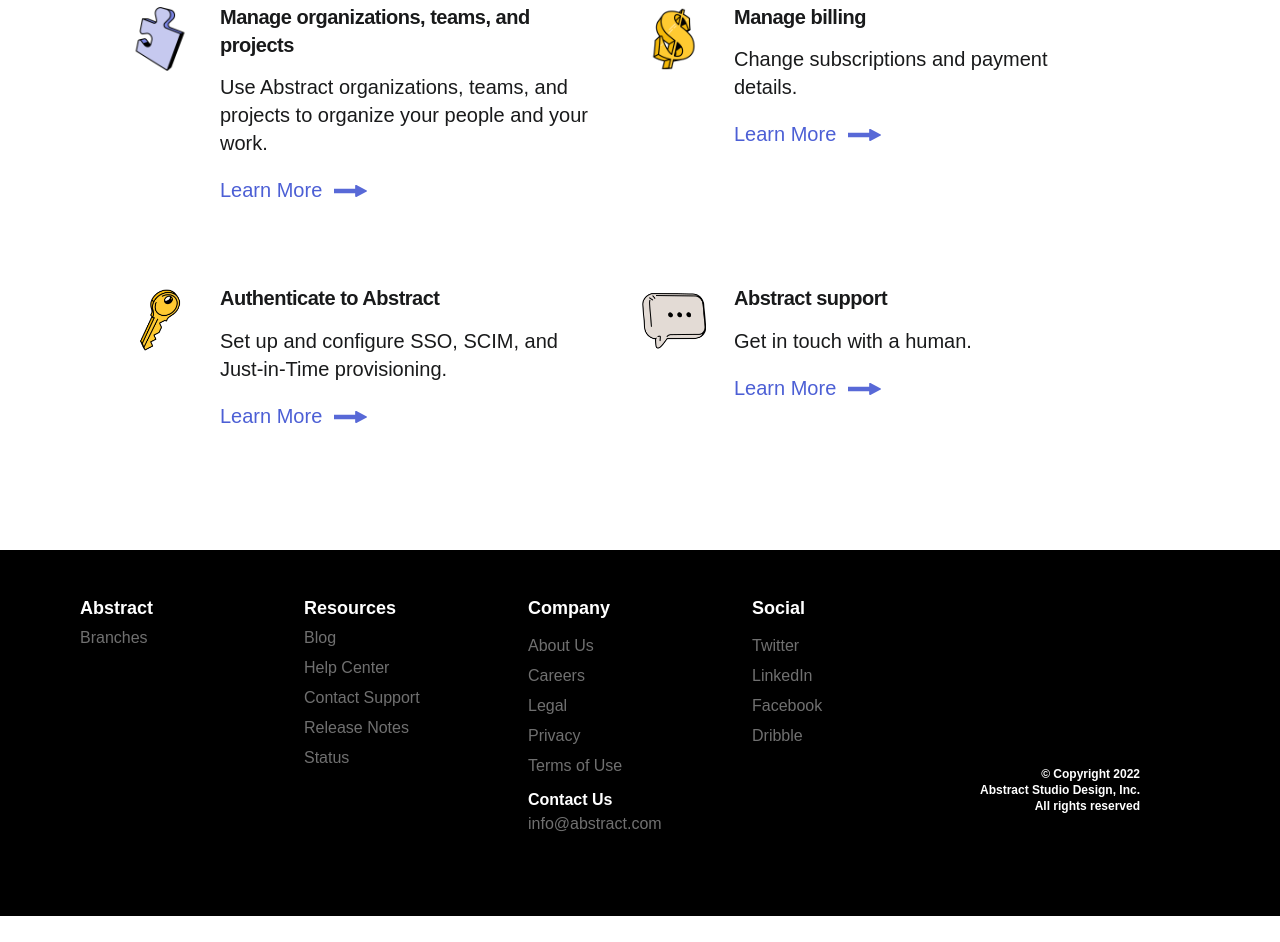
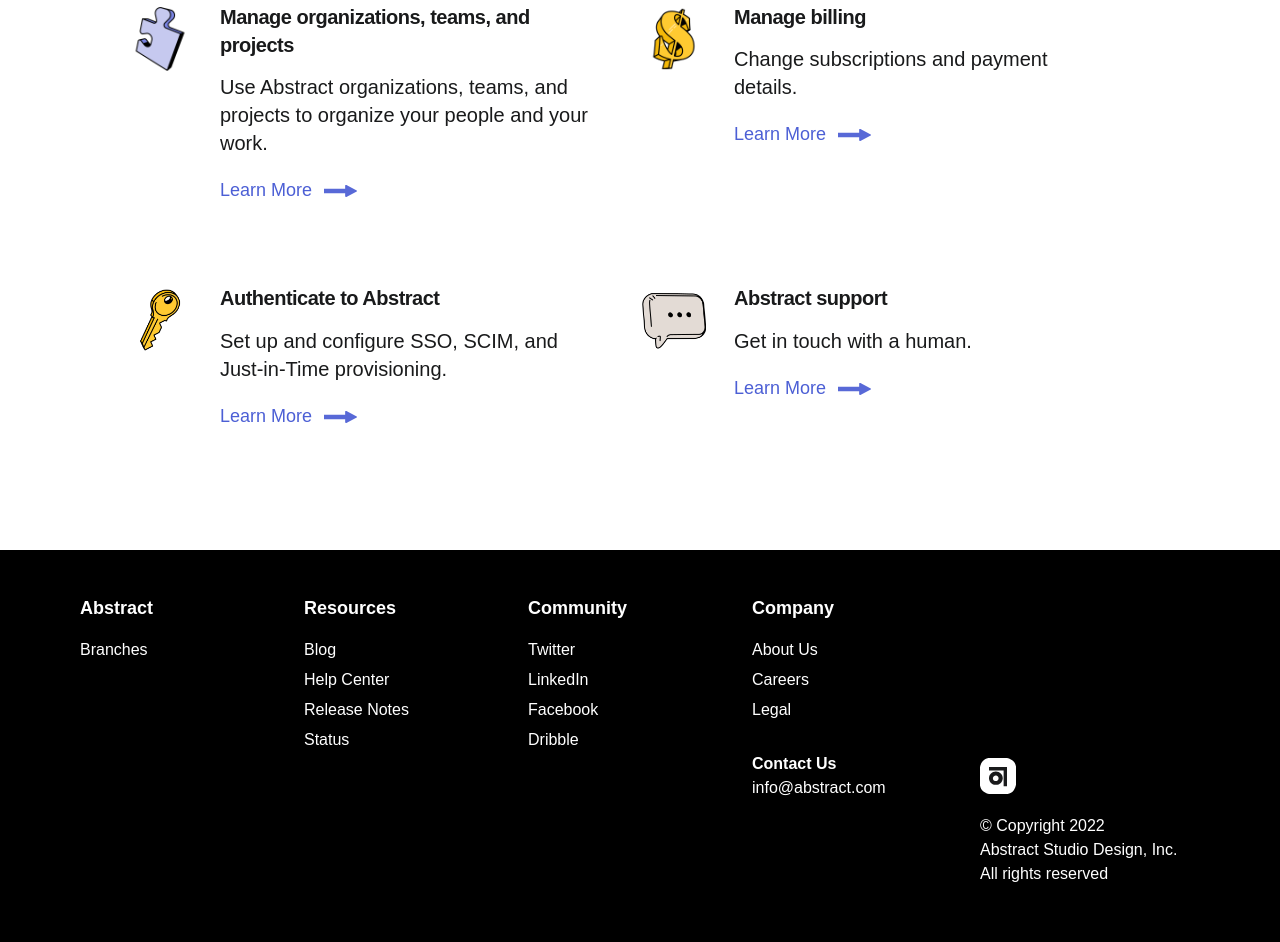
Before and after one commit to Massa-Albani4/abstract-help-page, a website: page public/index.html in a window 1280 px wide. Shown: the part 957-1899 px from the top of the page. Before the commit the page ends 1873 px from the top, so only its background shows below. Drawn offline with Linux system fonts and the light colour scheme.

Commit message:
Update footer styles for desktops

```diff
--- a/public/index.html
+++ b/public/index.html
@@ -215,7 +215,7 @@
                 designs in one place.
               </p>
               <div
-                class="mt-[1.2rem] flex flex-row items-center text-base font-semibold text-blue-200 lg:text-xl lg:font-normal 2xl:text-[1.2rem] 2xl:font-medium"
+                class="mt-[1.2rem] flex flex-row items-center text-base font-semibold text-blue-200 lg:font-normal xl:text-lg 2xl:text-[1.2rem] 2xl:font-medium"
               >
                 <a href="#">Learn More</a>
                 <img
@@ -245,7 +245,7 @@
                 details, and password.
               </p>
               <div
-                class="mt-[1.2rem] flex flex-row items-center text-base font-semibold text-blue-200 lg:text-xl lg:font-normal 2xl:text-[1.2rem] 2xl:font-medium"
+                class="mt-[1.2rem] flex flex-row items-center text-base font-semibold text-blue-200 lg:text-xl lg:font-normal xl:text-lg 2xl:text-[1.2rem] 2xl:font-medium"
               >
                 <a href="#">Learn More</a>
                 <img
@@ -275,7 +275,7 @@
                 people and your work.
               </p>
               <div
-                class="mt-[1.2rem] flex flex-row items-center text-base font-semibold text-blue-200 lg:text-xl lg:font-normal 2xl:text-[1.2rem] 2xl:font-medium"
+                class="mt-[1.2rem] flex flex-row items-center text-base font-semibold text-blue-200 lg:text-xl lg:font-normal xl:text-lg 2xl:text-[1.2rem] 2xl:font-medium"
               >
                 <a href="#">Learn More</a>
                 <img
@@ -304,7 +304,7 @@
                 Change subscriptions and payment details.
               </p>
               <div
-                class="mt-[1.2rem] flex flex-row items-center text-base font-semibold text-blue-200 lg:text-xl lg:font-normal 2xl:text-[1.2rem] 2xl:font-medium"
+                class="mt-[1.2rem] flex flex-row items-center text-base font-semibold text-blue-200 lg:text-xl lg:font-normal xl:text-lg 2xl:text-[1.2rem] 2xl:font-medium"
               >
                 <a href="#">Learn More</a>
                 <img
@@ -331,7 +331,7 @@
                 Set up and configure SSO, SCIM, and Just-in-Time provisioning.
               </p>
               <div
-                class="mt-[1.2rem] flex flex-row items-center text-base font-semibold text-blue-200 lg:text-xl lg:font-normal 2xl:text-[1.2rem] 2xl:font-medium"
+                class="mt-[1.2rem] flex flex-row items-center text-base font-semibold text-blue-200 lg:text-xl lg:font-normal xl:text-lg 2xl:text-[1.2rem] 2xl:font-medium"
               >
                 <a href="#">Learn More</a>
                 <img
@@ -358,7 +358,7 @@
                 Get in touch with a human.
               </p>
               <div
-                class="mt-[1.2rem] flex flex-row items-center text-base font-semibold text-blue-200 lg:text-xl lg:font-normal 2xl:text-[1.2rem] 2xl:font-medium"
+                class="mt-[1.2rem] flex flex-row items-center text-base font-semibold text-blue-200 lg:text-xl lg:font-normal xl:text-lg 2xl:text-[1.2rem] 2xl:font-medium"
               >
                 <a href="#">Learn More</a>
                 <img
@@ -373,7 +373,7 @@
       </section>
     </main>
     <footer
-      class="grid grid-rows-[auto,auto] bg-black-200 px-10 pb-20 md:pl-8 md:pr-3 xl:px-20 2xl:px-24"
+      class="grid grid-rows-[auto,auto] bg-black-200 px-10 pb-20 text-white md:pl-8 md:pr-3 xl:px-20 xl:pb-14 2xl:px-24"
     >
       <div class="mt-6 w-64 md:mt-11 xl:hidden 2xl:ml-[20.4rem]">
         <img
@@ -384,62 +384,27 @@
         />
       </div>
       <div
-        class="xl:grid-cols-footer font-GT-America text-gray sm:hidden md:grid md:w-[41.6rem] md:grid-cols-4 2xl:grid 2xl:w-[55rem]"
+        class="xl:grid-cols-footer font-GT-America sm:hidden md:grid md:w-[41.6rem] md:grid-cols-4 2xl:grid 2xl:w-[55rem]"
       >
         <div class="mt-11 flex flex-col text-base md:mt-7 xl:mt-11">
-          <p class="text-2xl font-semibold text-white md:text-lg 2xl:text-2xl">
-            Abstract
-          </p>
-          <a class="mt-2 md:mb-1.5 md:mt-1 2xl:mt-4" href="#">Branches</a>
+          <p class="text-2xl font-semibold md:text-lg 2xl:text-2xl">Abstract</p>
+          <a class="mt-2 md:mb-1.5 md:mt-1 xl:mt-4 2xl:mt-4" href="#"
+            >Branches</a
+          >
         </div>
         <div class="mt-11 flex flex-col text-base md:mt-7 xl:mt-11">
-          <p class="text-2xl font-semibold text-white md:text-lg 2xl:text-2xl">
+          <p class="text-2xl font-semibold md:text-lg 2xl:text-2xl">
             Resources
           </p>
-          <a class="mt-2 md:mb-1.5 md:mt-1 2xl:mt-4" href="#">Blog</a>
+          <a class="mt-2 md:mb-1.5 md:mt-1 xl:mt-4 2xl:mt-4" href="#">Blog</a>
           <a class="md:mb-1.5" href="#">Help Center</a>
-          <a class="md:mb-1.5" href="#">Contact Support</a>
           <a class="md:mb-1.5" href="#">Release Notes</a>
           <a class="md:mb-1.5" href="#">Status</a>
         </div>
         <div class="mt-11 flex flex-col md:mt-7 xl:mt-11">
-          <p
-            class="text-[1.51rem] font-semibold text-white md:text-lg 2xl:text-2xl"
-          >
-            Company
-          </p>
+          <p class="text-2xl font-semibold md:text-lg">Community</p>
           <a
-            class="hr-[1.08rem] mt-2 text-base md:mb-1.5 md:mt-1 lg:mt-3 lg:text-base 2xl:mt-4 2xl:text-[.97rem]"
-            href="#"
-            >About Us</a
-          >
-          <a class="text-base md:mb-1.5 lg:text-base 2xl:text-[.97rem]" href="#"
-            >Careers</a
-          >
-          <a class="text-base md:mb-1.5 lg:text-base 2xl:text-[.97rem]" href="#"
-            >Legal</a
-          >
-          <a class="text-base md:mb-1.5 lg:text-base 2xl:text-[.97rem]" href="#"
-            >Privacy</a
-          >
-          <a class="text-base md:mb-1.5 lg:text-base 2xl:text-[.97rem]" href="#"
-            >Terms of Use</a
-          >
-          <div class="md:mr-10">
-            <p
-              class="mt-1 text-lg font-bold text-white lg:text-base 2xl:text-base"
-            >
-              Contact Us
-            </p>
-            <a class="text-base lg:text-base 2xl:text-sm" href="#"
-              >info@abstract.com</a
-            >
-          </div>
-        </div>
-        <div class="mt-11 flex flex-col md:mt-7 xl:mt-11">
-          <p class="text-2xl font-semibold text-white md:text-lg">Social</p>
-          <a
-            class="mt-2 text-base md:mb-1.5 md:mt-1 lg:mt-3 lg:text-base 2xl:mt-4 2xl:text-[.97rem]"
+            class="mt-2 text-base md:mb-1.5 md:mt-1 lg:mt-3 lg:text-base xl:mt-4 2xl:mt-4 2xl:text-[.97rem]"
             href="#"
             >Twitter</a
           >
@@ -453,10 +418,42 @@
             >Dribble</a
           >
         </div>
-        <div class="flex flex-row text-right text-gray md:ml-1 md:mt-52">
-          <img class="hidden md:hidden" src="/src/logo.svg" alt="" />
+        <div class="mt-11 flex flex-col md:mt-7 xl:mt-11">
+          <p class="text-[1.51rem] font-semibold md:text-lg 2xl:text-2xl">
+            Company
+          </p>
+          <a
+            class="mt-2 text-base md:mb-1.5 md:mt-1 lg:mt-3 lg:text-base xl:mt-4 2xl:mt-4 2xl:text-[.97rem]"
+            href="#"
+            >About Us</a
+          >
+          <a class="text-base md:mb-1.5 lg:text-base 2xl:text-[.97rem]" href="#"
+            >Careers</a
+          >
+          <a class="text-base md:mb-1.5 lg:text-base 2xl:text-[.97rem]" href="#"
+            >Legal</a
+          >
+          <div class="md:mr-10">
+            <p
+              class="mt-1 text-lg font-bold lg:text-base xl:mt-6 2xl:text-base"
+            >
+              Contact Us
+            </p>
+            <a class="text-base lg:text-base 2xl:text-sm" href="#"
+              >info@abstract.com</a
+            >
+          </div>
+        </div>
+        <div
+          class="flex flex-row text-right md:ml-1 md:mt-52 xl:flex-col xl:text-left"
+        >
+          <img
+            class="hidden md:hidden xl:inline-block xl:size-9"
+            src="/src/logo.svg"
+            alt=""
+          />
           <p
-            class="mt-2 text-lg text-white md:text-xs md:font-bold 2xl:mb-16 2xl:mt-4 2xl:font-medium"
+            class="mt-2 text-lg md:text-xs md:font-bold xl:mt-5 xl:text-base xl:font-medium 2xl:mb-16"
           >
             © Copyright 2022
             <br />
```
Also changed, not shown: public/output.css.
